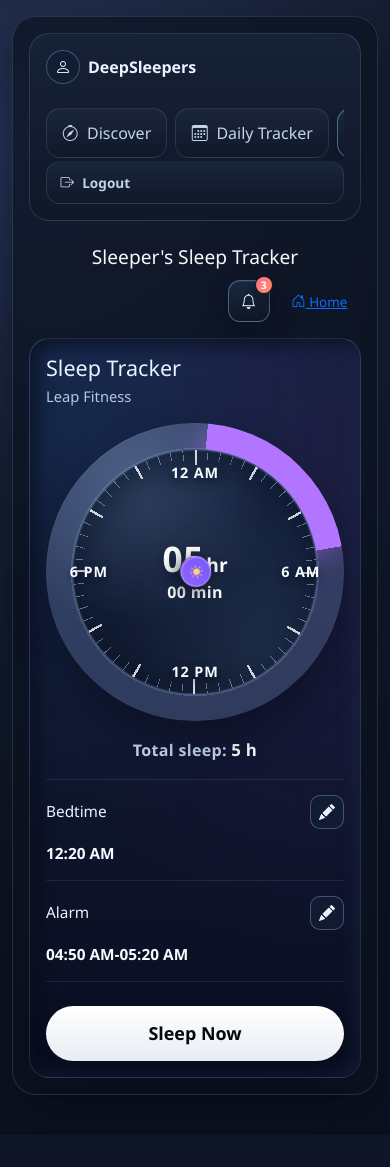
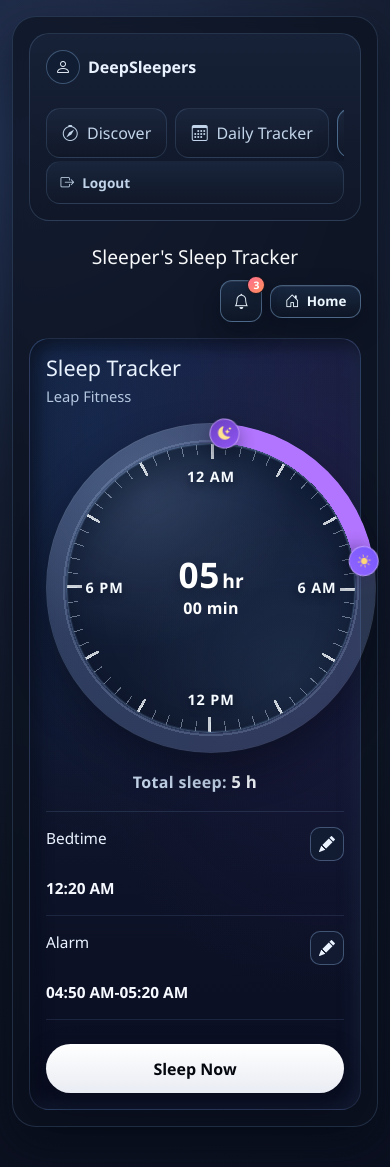
Before and after one commit to kcregenciaa/EyeSleepMask, a PHP site: page /sleep-tracker.php in a window 390 px wide. Before the commit the page ends 1104 px from the top, so only its background shows below. Run offline with PHP 8.4, Linux system fonts and the light colour scheme.

Commit message:
fix clock layout

```diff
--- a/assets/css/tracker-ui.css
+++ b/assets/css/tracker-ui.css
@@ -276,7 +276,7 @@
 
 .label-6am {
     top: 50%;
-    right: 8%;
+    right: 12%;
     transform: translateY(-50%);
 }
 
@@ -288,7 +288,7 @@
 
 .label-6pm {
     top: 50%;
-    left: 8%;
+    left: 12%;
     transform: translateY(-50%);
 }
 
@@ -1889,7 +1889,6 @@ body.sleep-flow-active {
     font-weight: 600;
 }
 
->>>>>>> Stashed changes
 .home-btn {
     display: inline-flex;
     align-items: center;
@@ -2064,8 +2063,6 @@ body.sleep-flow-active {
         padding: 0.65rem 0.85rem;
         font-size: 0.85rem;
     }
-<<<<<<< Updated upstream
-=======
 
     .sleep-dial {
         --dial-size: min(400px, 88vw);
@@ -2132,7 +2129,6 @@ body.sleep-flow-active {
         align-items: flex-start;
         min-width: 0;
     }
->>>>>>> Stashed changes
 }
 
 @media (max-width: 575.98px) {
@@ -2145,8 +2141,6 @@ body.sleep-flow-active {
     .top-actions {
         align-self: flex-end;
     }
-<<<<<<< Updated upstream
-=======
 
     .sleep-dial {
         --dial-size: min(330px, 92vw);
@@ -2160,11 +2154,36 @@ body.sleep-flow-active {
 
     .sleep-time-row {
         flex-wrap: wrap;
+        align-items: flex-start;
     }
 
     .sleep-time-row .sleep-time-value {
         order: 3;
         width: 100%;
+        white-space: normal;
+        overflow-wrap: anywhere;
+        padding-top: 0.2rem;
+    }
+
+    .sleep-time-row .sleep-edit-btn {
+        margin-left: auto;
+    }
+
+    .sleep-edit-panel {
+        padding: 0.75rem;
+    }
+
+    .sleep-edit-actions {
+        justify-content: stretch;
+    }
+
+    .sleep-edit-actions button {
+        flex: 1 1 0;
+    }
+
+    .sleep-now-btn {
+        font-size: 1rem;
+        padding: 0.78rem 0.9rem;
     }
 
     .sleep-range-inputs {
@@ -2474,5 +2493,4 @@ body.sleep-flow-active {
         font-size: 0.92rem;
         padding: 0.62rem 0.9rem;
     }
->>>>>>> Stashed changes
-}
+}
```
